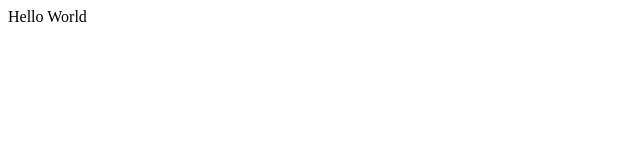
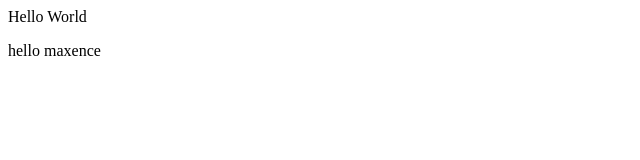
Before and after one commit to bpiselli/testgi, a plain HTML site: page index.html in a window 1280 px wide. Shown: the full height of the page, 0-640 px from the left. Drawn offline with Linux system fonts and the light colour scheme.

Commit message:
hello max

```diff
--- a/index.html
+++ b/index.html
@@ -2,5 +2,6 @@
 <head></head>
 <body>
 	<p>Hello World</p>
+	<p>hello maxence</p>
 </body>
 </html>
```
